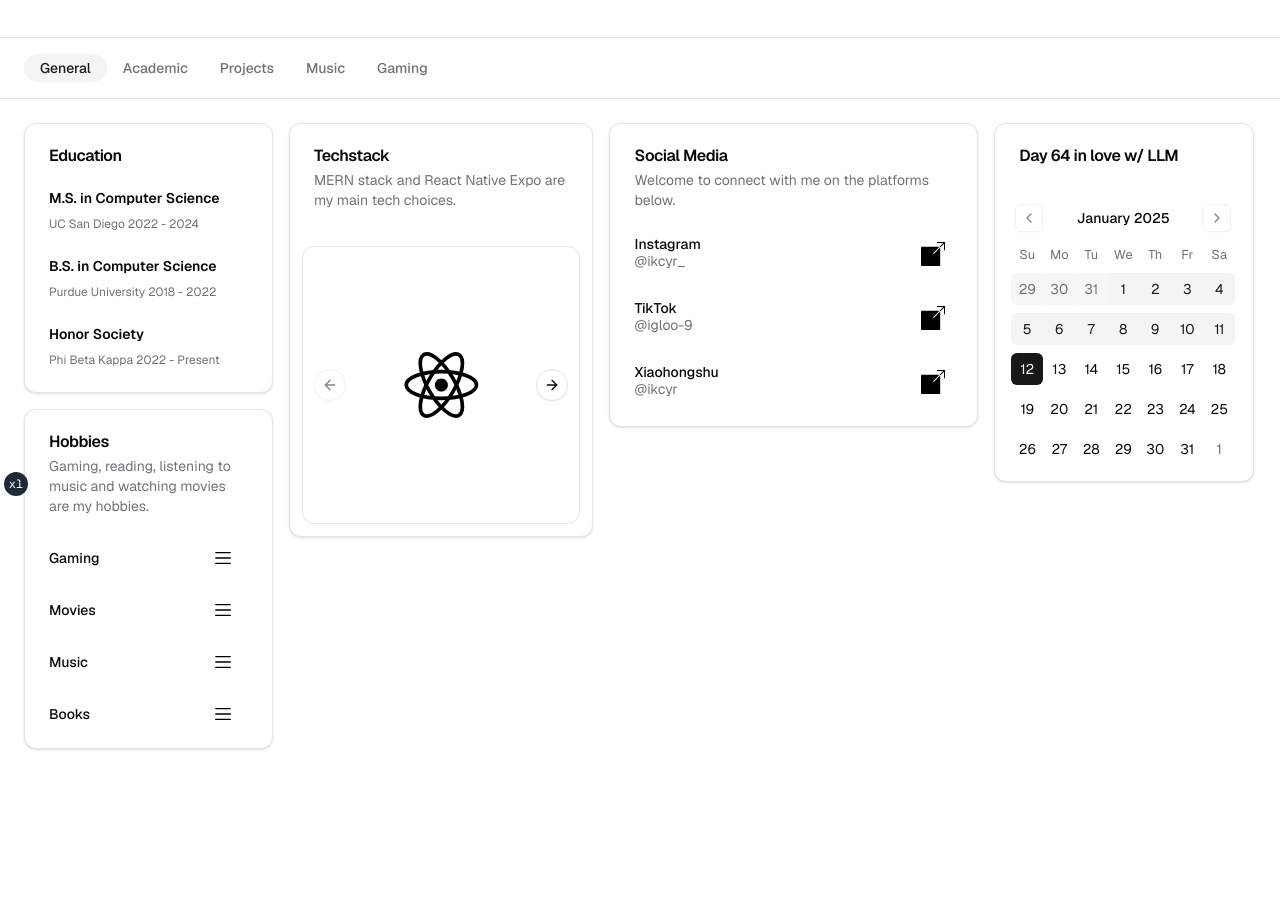
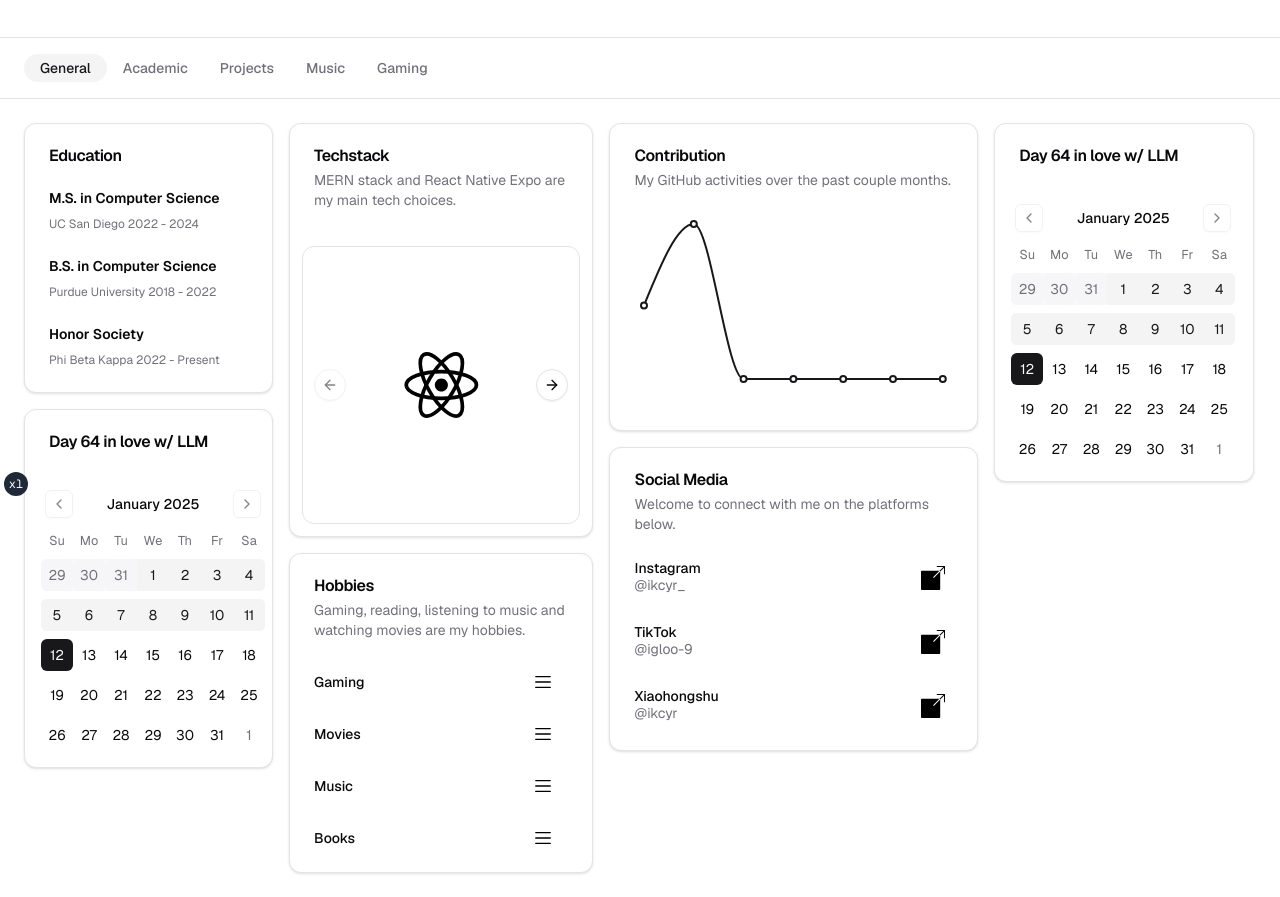
Before and after one commit to igloo-9/nihao-woshiricky, a Next.js app: page / in a window 1280 px wide. Shown: the part 300-1197 px from the top of the page. Before the commit the page ends 1073 px from the top, so only its background shows below. Built offline with nearby package versions, Linux system fonts and the light colour scheme.

Commit message:
refactor: add line chart card to example section and readjust cards for better view quality

```diff
--- a/components/cards/index.jsx
+++ b/components/cards/index.jsx
@@ -3,6 +3,7 @@ import { CardsTechstack } from '@/components/cards/techstack'
 import { CardsSocialMedia } from '@/components/cards/social-media'
 import { CardsCalendar } from '@/components/cards/calendar'
 import { CardsHobbies } from '@/components/cards/hobbies'
+import { CardsMetric } from '@/components/cards/contribution-metric'
 
 export function CardsDemo() {
   return (
@@ -12,18 +13,24 @@ export function CardsDemo() {
           <div className="self-start">
             <CardsEducation />
             <div className="pt-3 sm:pt-2 xl:pt-4">
-              <CardsHobbies />
+              <CardsCalendar />
             </div>
           </div>
           <div className="self-start">
             <CardsTechstack />
+            <div className="pt-3 sm:pt-2 xl:pt-4">
+              <CardsHobbies />
+            </div>
           </div>
         </div>
       </div>
       <div className="space-y-4 lg:col-span-5 xl:col-span-6 xl:space-y-4">
         <div className="grid gap-4 md:grid-cols-2 lg:grid-cols-1 xl:grid-cols-[55%_45%]">
           <div className="self-start">
-            <CardsSocialMedia />
+            <CardsMetric />
+            <div className="pt-3 sm:pt-2 xl:pt-4">
+              <CardsSocialMedia />
+            </div>
           </div>
           <div className="self-start">
             <CardsCalendar />
```
